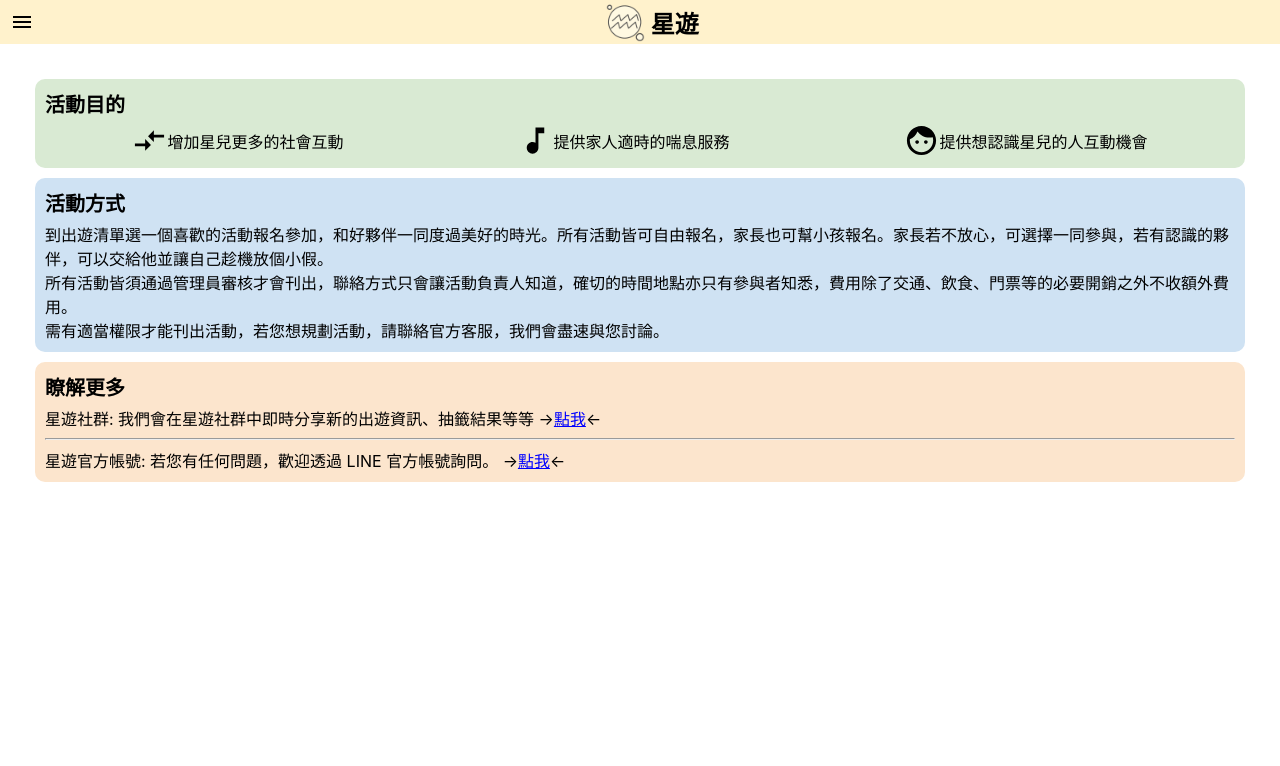
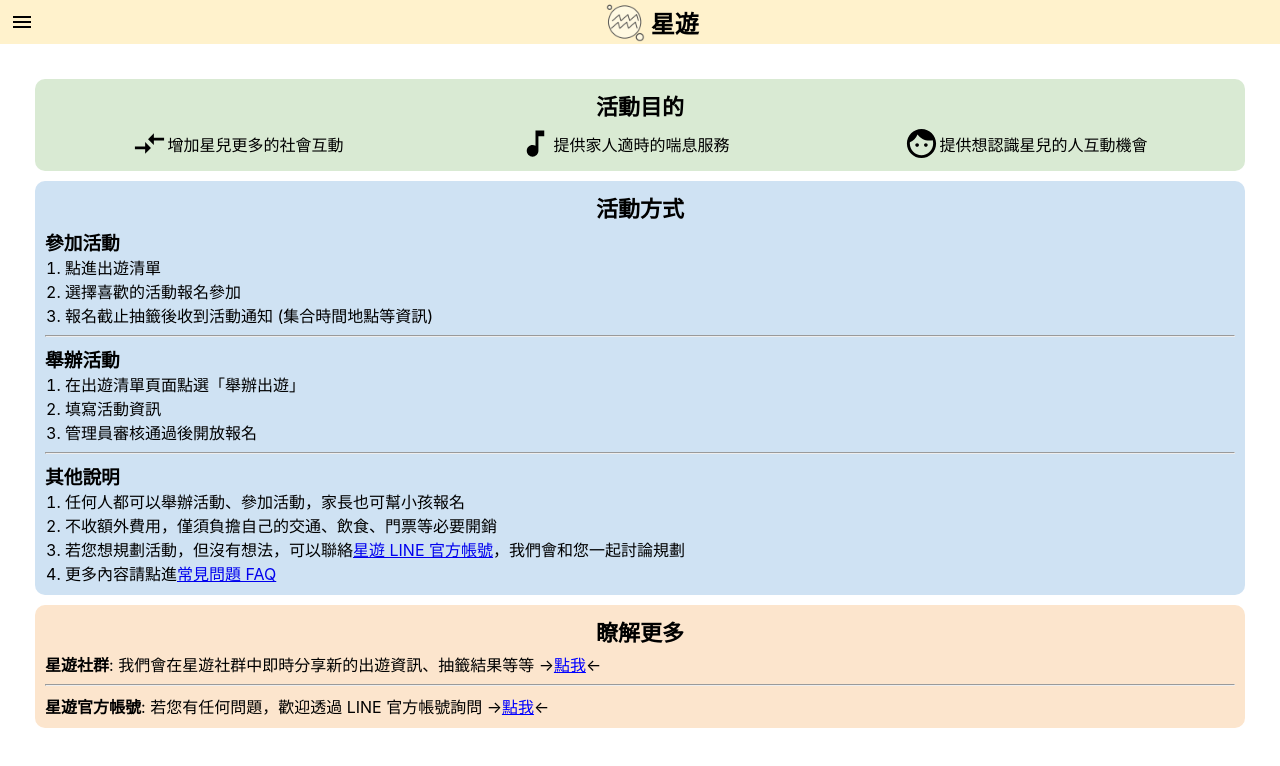
Before and after one commit to r3399r/sadalsuud, a React (Create React App) app in the folder frontend/: page / in a window 1280 px wide. Shown: the top 766 px of the page. Built offline with nearby package versions, Linux system fonts and the light colour scheme.

Commit message:
modify landing page

```diff
--- a/frontend/src/page/landing/Landing.module.scss
+++ b/frontend/src/page/landing/Landing.module.scss
@@ -7,9 +7,10 @@
   }
 }
 .header {
-  font-size: 20px;
+  font-size: 22px;
   font-weight: bold;
   margin-bottom: 5px;
+  text-align: center;
 }
 @mixin card {
   padding: 10px;
--- a/frontend/src/page/landing/Landing.tsx
+++ b/frontend/src/page/landing/Landing.tsx
@@ -25,18 +25,38 @@ const Landing = () => (
     </div>
     <div className={classNames(style.how, style.blue)}>
       <div className={style.header}>活動方式</div>
-      <p>
-        到出遊清單選一個喜歡的活動報名參加，和好夥伴一同度過美好的時光。所有活動皆可自由報名，家長也可幫小孩報名。家長若不放心，可選擇一同參與，若有認識的夥伴，可以交給他並讓自己趁機放個小假。
-      </p>
-      <p>
-        所有活動皆須通過管理員審核才會刊出，聯絡方式只會讓活動負責人知道，確切的時間地點亦只有參與者知悉，費用除了交通、飲食、門票等的必要開銷之外不收額外費用。
-      </p>
-      <p>需有適當權限才能刊出活動，若您想規劃活動，請聯絡官方客服，我們會盡速與您討論。</p>
+      <h3>參加活動</h3>
+      <ol>
+        <li>點進出遊清單</li>
+        <li>選擇喜歡的活動報名參加</li>
+        <li>報名截止抽籤後收到活動通知 (集合時間地點等資訊)</li>
+      </ol>
+      <hr />
+      <h3>舉辦活動</h3>
+      <ol>
+        <li>在出遊清單頁面點選「舉辦出遊」</li>
+        <li>填寫活動資訊</li>
+        <li>管理員審核通過後開放報名</li>
+      </ol>
+      <hr />
+      <h3>其他說明</h3>
+      <ol>
+        <li>任何人都可以舉辦活動、參加活動，家長也可幫小孩報名</li>
+        <li>不收額外費用，僅須負擔自己的交通、飲食、門票等必要開銷</li>
+        <li>
+          若您想規劃活動，但沒有想法，可以聯絡
+          <a href="https://lin.ee/gk8ydMG">星遊 LINE 官方帳號</a>，我們會和您一起討論規劃
+        </li>
+        <li>
+          更多內容請點進
+          <a href="https://www.celestialstudio.net/2022/04/lucky-star-faq.html">常見問題 FAQ</a>
+        </li>
+      </ol>
     </div>
     <div className={classNames(style.more, style.orange)}>
       <div className={style.header}>瞭解更多</div>
       <p>
-        星遊社群: 我們會在星遊社群中即時分享新的出遊資訊、抽籤結果等等 →
+        <b>星遊社群</b>: 我們會在星遊社群中即時分享新的出遊資訊、抽籤結果等等 →
         <a href="https://line.me/ti/g2/khrNOdt3pqlSu7_GafcgrA?utm_source=invitation&utm_medium=link_copy&utm_campaign=default">
           點我
         </a>
@@ -44,7 +64,7 @@ const Landing = () => (
       </p>
       <hr />
       <p>
-        星遊官方帳號: 若您有任何問題，歡迎透過 LINE 官方帳號詢問。 →
+        <b>星遊官方帳號</b>: 若您有任何問題，歡迎透過 LINE 官方帳號詢問 →
         <a href="https://lin.ee/gk8ydMG">點我</a>←
       </p>
     </div>
--- a/frontend/src/style/_typography.scss
+++ b/frontend/src/style/_typography.scss
@@ -19,3 +19,7 @@ h6 {
 p {
   margin: 0;
 }
+ol {
+  margin: 0;
+  padding-left: 20px;
+}
```
